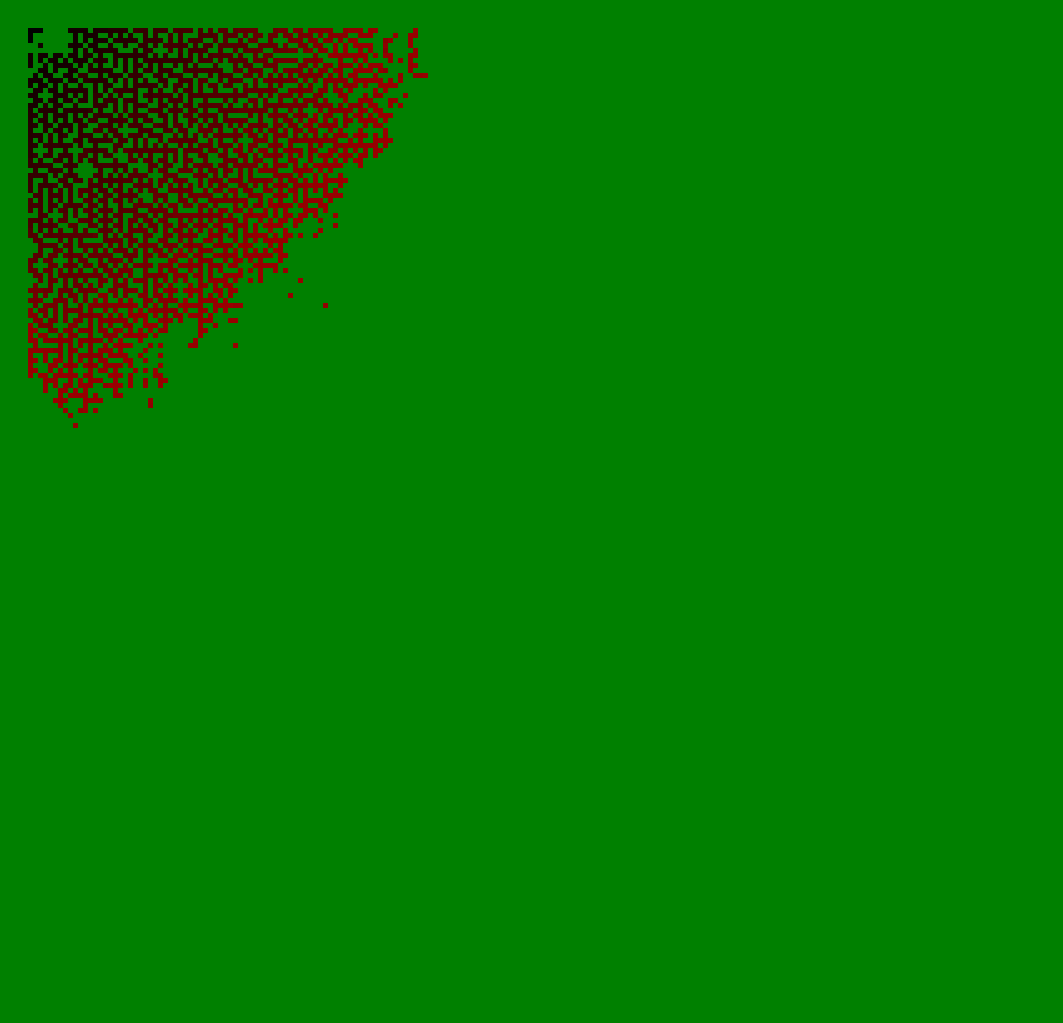
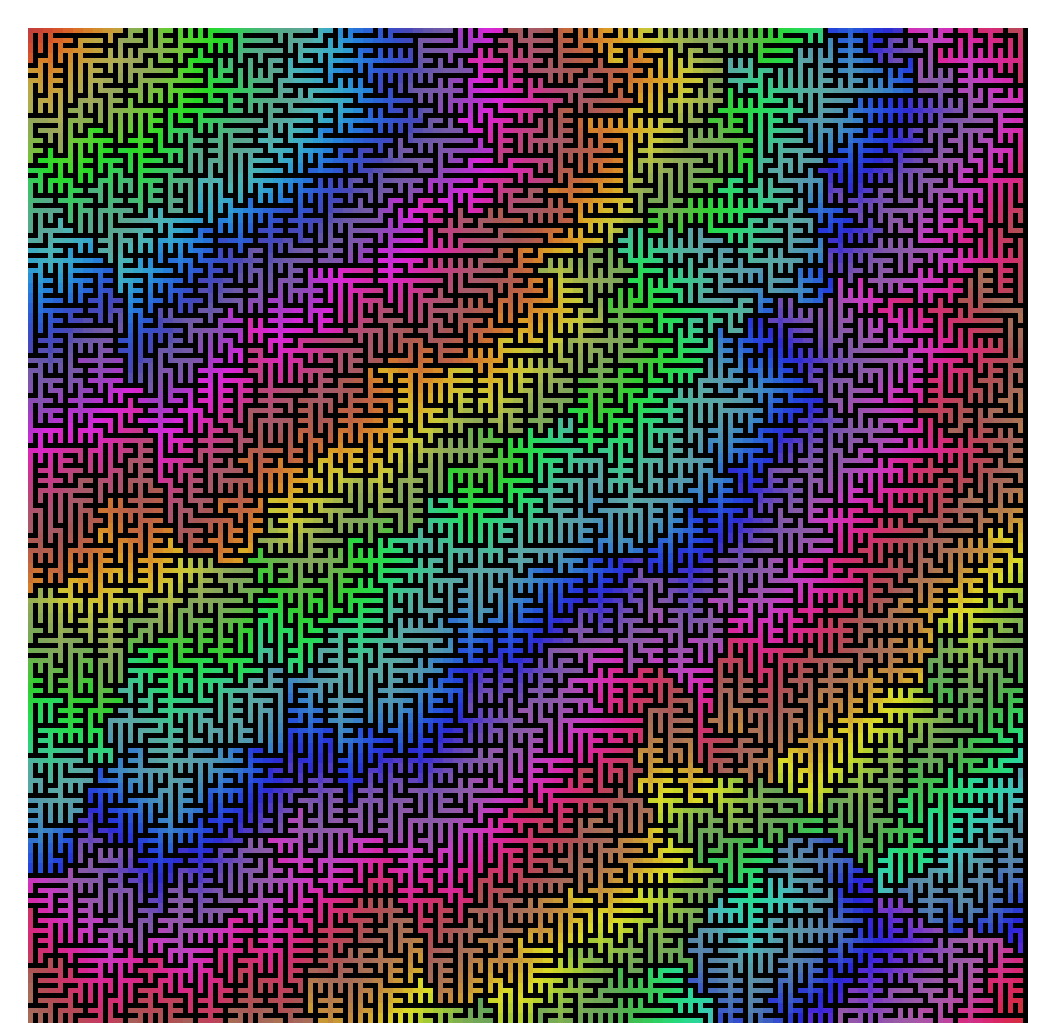
Before and after one commit to emmilco/path_finder, a website built with webpack: page index.html in a window 1280 px wide. Shown: the top 1023 px of the page, without its empty margins (0-1063 px from the left). Built offline with nearby package versions, Linux system fonts and the light colour scheme.

Commit message:
Complete fully functional BFS maze generator, add HSV-based color generation

```diff
--- a/index.html
+++ b/index.html
@@ -6,7 +6,7 @@
     <script src='dist/main.js'></script>
     <script src="https://d3js.org/d3.v4.min.js"></script>
   </head>
-  <body style=" background: green;">
-      <canvas id="canvas" width="1000px" height="1000px" style="background: green; margin:20px"></canvas>
+  <body style=" background: white;">
+      <canvas id="canvas" width="1000px" height="1000px" style="background: black; margin:20px"></canvas>
   </body>
 </html>
--- a/src/components/grid.js
+++ b/src/components/grid.js
@@ -26,7 +26,7 @@ class Grid {
   }
 
   intersectsPath(x, y){
-    const close = this.array[x][y].neighbors;
+    const close = this.array[x][y].candNeighbors;
     let count = 0;
     for (var i = 0; i < close.length; i++) {
       const x0 = close[i][0];
@@ -35,7 +35,7 @@ class Grid {
         count += 1;
       }
     }
-    if (count > 1) return true;
+    if (count > 2) return true;
   }
 
   fillSquare(node){
--- a/src/components/node.js
+++ b/src/components/node.js
@@ -8,6 +8,12 @@ class Node {
       [this.x-1,this.y],
       [this.x,this.y+1],
       [this.x,this.y-1]
+    ];
+    this.candNeighbors = [
+      [this.x+2,this.y],
+      [this.x-2,this.y],
+      [this.x,this.y+2],
+      [this.x,this.y-2]
     ];
     this.parent = parent;
     this.children = [];
@@ -22,6 +28,11 @@ class Node {
     }
   }
 
+  edgeToParent(){
+    const mean = (a,b) => (a + b) / 2;
+    return [mean(this.parent.x, this.x), mean(this.parent.y, this.y)];
+  }
+
 
 }
 
--- a/src/generators/bfs_maze_generator.js
+++ b/src/generators/bfs_maze_generator.js
@@ -9,28 +9,28 @@ function bfsMazeGenerator (root, grid) {
 
   const traversalStep = () => {
     if (candidates.length === 0) return;
+
     const active = candidates.splice(Math.floor(Math.random()*candidates.length), 1)[0];
-    if (active.type) { window.setTimeout(traversalStep, 0); }
-    if (grid.intersectsPath(active.x, active.y)) {
-      active.type = "wall";
-    } else {
     active.type = "path";
-      const children = active.neighbors.filter((neighbor) => {
+    if (active.parent){
+      let edge = active.edgeToParent();
+      let edgeNode = grid.array[edge[0]][edge[1]];
+      edgeNode.type = 'path';
+      edgeNode.parent = active.parent;
+      canvasDraw(edgeNode, ctx);
+    }
+    const children = active.candNeighbors.filter((neighbor) => {
       return grid.isOpenAt(neighbor[0], neighbor[1]);
     });
     children.forEach((child) => {
       const node = grid.array[child[0]][child[1]];
       candidates.push(node);
       node.parent = active;
-        node.filled = true;
       active.children.push(node);
     });
-    }
-
-    grid.fillSquare(active);
     canvasDraw(active, ctx);
-    // window.setTimeout(traversalStep, 0);
-    traversalStep();
+    window.setTimeout(traversalStep, 0);
+    // traversalStep();
   };
 
   traversalStep();
--- a/src/index.js
+++ b/src/index.js
@@ -5,6 +5,6 @@ import bfsRandomFlood from './generators/bfs_random_flood';
 import bfsMazeGenerator from './generators/bfs_maze_generator';
 
 document.addEventListener("DOMContentLoaded", () => {
-  window.grid = new Grid(80,80);
+  window.grid = new Grid(200,200);
   bfsMazeGenerator([0,0], window.grid);
 });
--- a/src/util/canvas_draw.js
+++ b/src/util/canvas_draw.js
@@ -1,7 +1,9 @@
 function canvasDraw(node, ctx){
   const size = 5;
-  ctx.fillStyle = `#${node.distance()*10000}`;
-  if (node.type === "wall") ctx.fillStyle = 'green';
+  var hue = Math.floor((10 - node.distance()) * 120 / 10);  // go from green to red
+  var saturation = Math.abs(node.distance() - 50)/50;   // fade to white as it approaches 50
+  ctx.fillStyle = `hsl(${node.distance()*5}, ${50 + 20*Math.sin(node.distance()/3)}%, 50%)`;
+  if (node.type === "wall") ctx.fillStyle = 'white';
   ctx.fillRect(node.x * size,node.y * size, size, size);
 }
 
```
Also changed, not shown: src/generators/brainstorm.md (added, +12 -0 lines), dist/main.js, 1 other file. Lines whose indentation alone changed are shown as unchanged.
